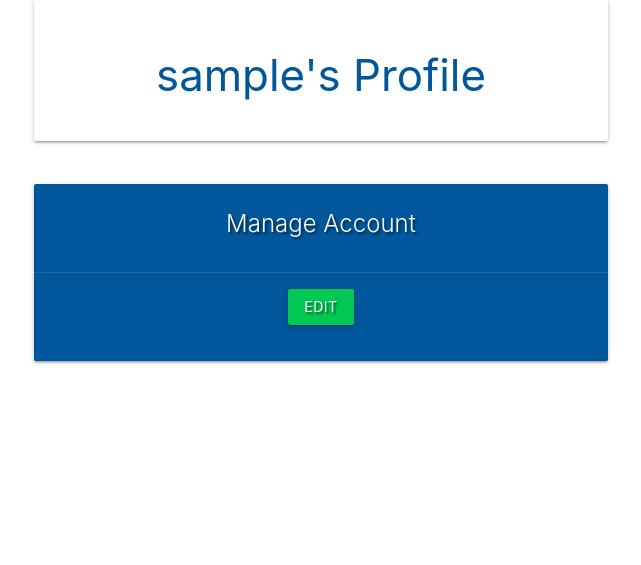
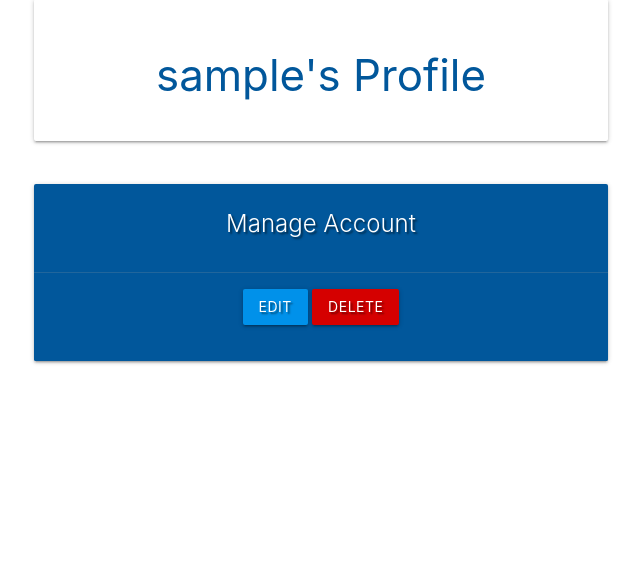
Before and after one commit to drubach/HookedOnBooks, a Flask app: a page that uses templates/profile.html in a window 1280 px wide. Shown: the part 73-638 px from the top of the page, without its empty margins (319-960 px from the left). Run offline with Flask 2, Linux system fonts and the light colour scheme; the visitor is signed in with stand-in values (Sample User, id 1); a database or web service that is not in the repository returns one stand-in record (values such as "Sample title"); some libraries are stand-ins or nearby versions.

Commit message:
profile CRUD functionality completed

```diff
--- a/app.py
+++ b/app.py
@@ -98,6 +98,7 @@ def login():
 @app.route("/profile/<username>", methods=["GET", "POST"])
 def profile(username):
     """grab the session user's username from db"""
+    #user = mongo.db.users.find_one({"_id", ObjectId(user_id)})
     username = mongo.db.users.find_one(
         {"username": session["user"]})["username"]
     return render_template("profile.html", username=username)
@@ -106,30 +107,38 @@ def profile(username):
 @app.route("/profile_edit/<username>", methods=["GET", "POST"])
 def profile_edit(username):
     """Edit profile"""
+    user_id = mongo.db.users.find_one({"username": session["user"]})["_id"]
+
     if request.method == "POST":
-        user = mongo.db.users.find_one(
-            {"username": request.form.get("username")})
-        userID = user[ObjectId].str()
-        submit = {
-            "username": request.form.get("username"),
-            "password": generate_password_hash(request.form.get("password")),
-            }
-        mongo.db.users.update({"_id": ObjectId(userID)}, submit)
+        # check if username already exists in db
+        existing_user = mongo.db.users.find_one(
+            {"username": request.form.get("username").lower()})
+
+        if existing_user:
+            flash("Username already exists, choose another")
+            return redirect(url_for("profile_edit", username=username))
+
+        register_update = {
+            "username": request.form.get("username").lower(),
+            "password": generate_password_hash(request.form.get("password"))
+        }
+        mongo.db.users.update({"_id": ObjectId(user_id)}, register_update)
+        #remove user from 'session' cookie
         session.pop("user")
-        session["user"] = request.form.get("username").lower()
-        flash("Profile Successfully Updated")
-        username = mongo.db.users.find_one(
-            {"username": session["user"]})["username"]
+        flash("Update Successful!")
+        return redirect(url_for("login"))
+    print(user_id)
     return render_template("profile_edit.html", username=username)
 
 
-# @app.route("/profile_delete/<username>")
-# def delete_profile(username):
-#     """Delete profile"""
-#     mongo.db.users.remove({"_id": ObjectId(username)})
-#     flash("Profile Successfully Deleted")
-#     session.pop("user")
-#     return redirect(url_for("get_books"))
+@app.route("/profile_delete")
+def profile_delete():
+    """Delete profile"""
+    user_id = mongo.db.users.find_one({"username": session["user"]})["_id"]
+    mongo.db.users.remove({"_id": ObjectId(user_id)})
+    flash("Profile Successfully Deleted")
+    session.pop("user")
+    return redirect(url_for("get_books"))
 
 
 @app.route("/logout")
--- a/templates/profile.html
+++ b/templates/profile.html
@@ -20,9 +20,9 @@
                     <div class="row">
                         <div class="col s12 center-align">
                             <a href="{{ url_for('profile_edit',
-                             username=username) }}" class="btn green accent-4">Edit</a>
-
-                            </button>
+                             username=username) }}" class="btn light-blue accent-4">Edit</a>
+                             <a href="{{ url_for('profile_delete') }}"
+                              class="btn red accent-4">Delete</a>
                         </div>
                     </div>
                 </div>
```
